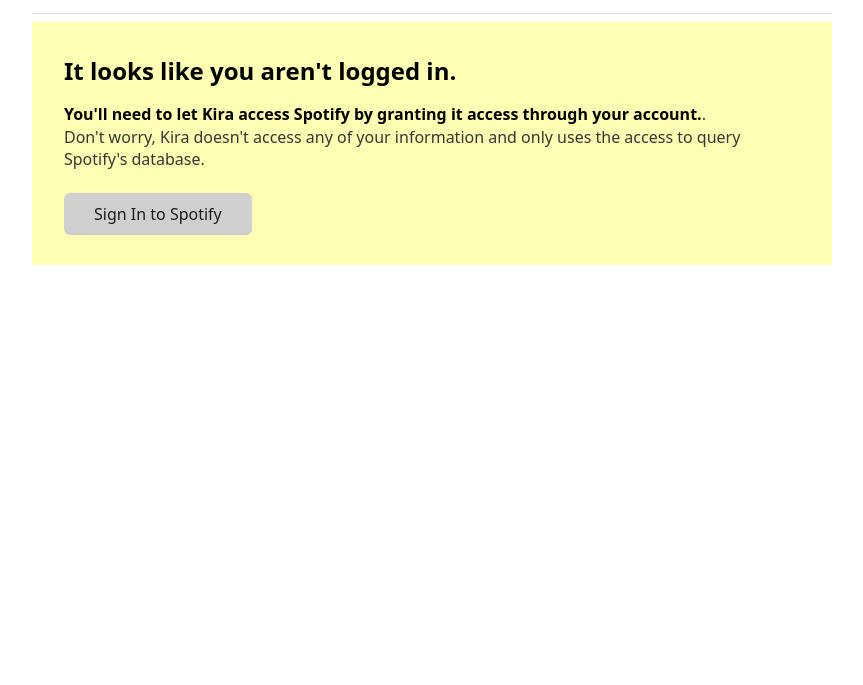
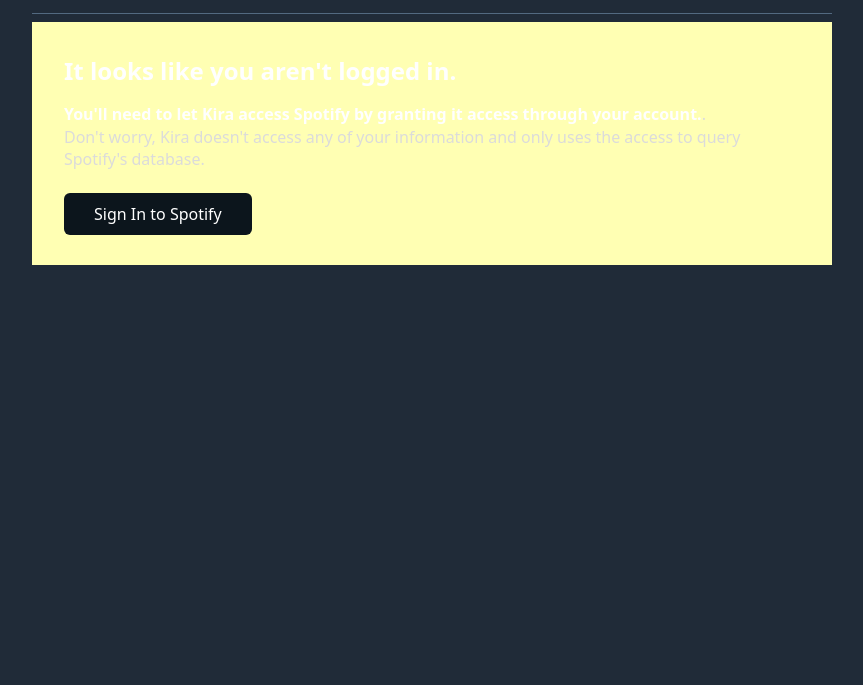
Before and after one commit to timrossback/kira, a plain HTML site: page index.html in a window 1280 px wide. Shown: the part 115-800 px from the top of the page, without its empty margins (208-1071 px from the left). Drawn offline with nearby package versions, Linux system fonts and the light colour scheme.

Commit message:
Adding Dark css from JSDelivr (#5)

```diff
--- a/index.html
+++ b/index.html
@@ -6,8 +6,9 @@
     <!-- Responsive viewport tag -->
     <meta name="viewport" content="width=device-width, initial-scale=1, shrink-to-fit=no">
 
-    <!-- Water.CSS stylsheet from JSDelivr -->
+    <!-- Water.CSS stylsheets from JSDelivr -->
     <link rel="stylesheet" href="https://cdn.jsdelivr.net/gh/kognise/water.css@latest/dist/light.min.css">
+    <link rel="stylesheet" href="https://cdn.jsdelivr.net/gh/kognise/water.css@latest/dist/dark.min.css">
   </head>
 
   <body>
```
